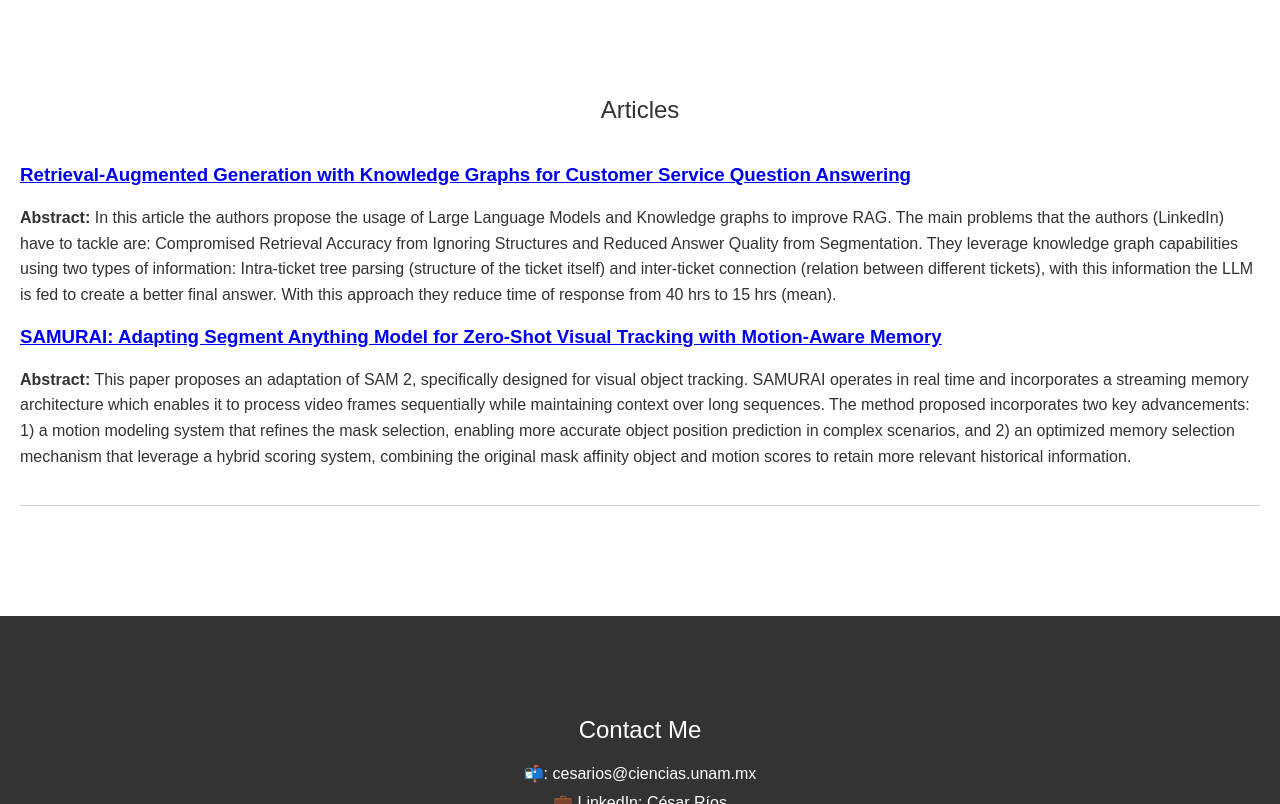
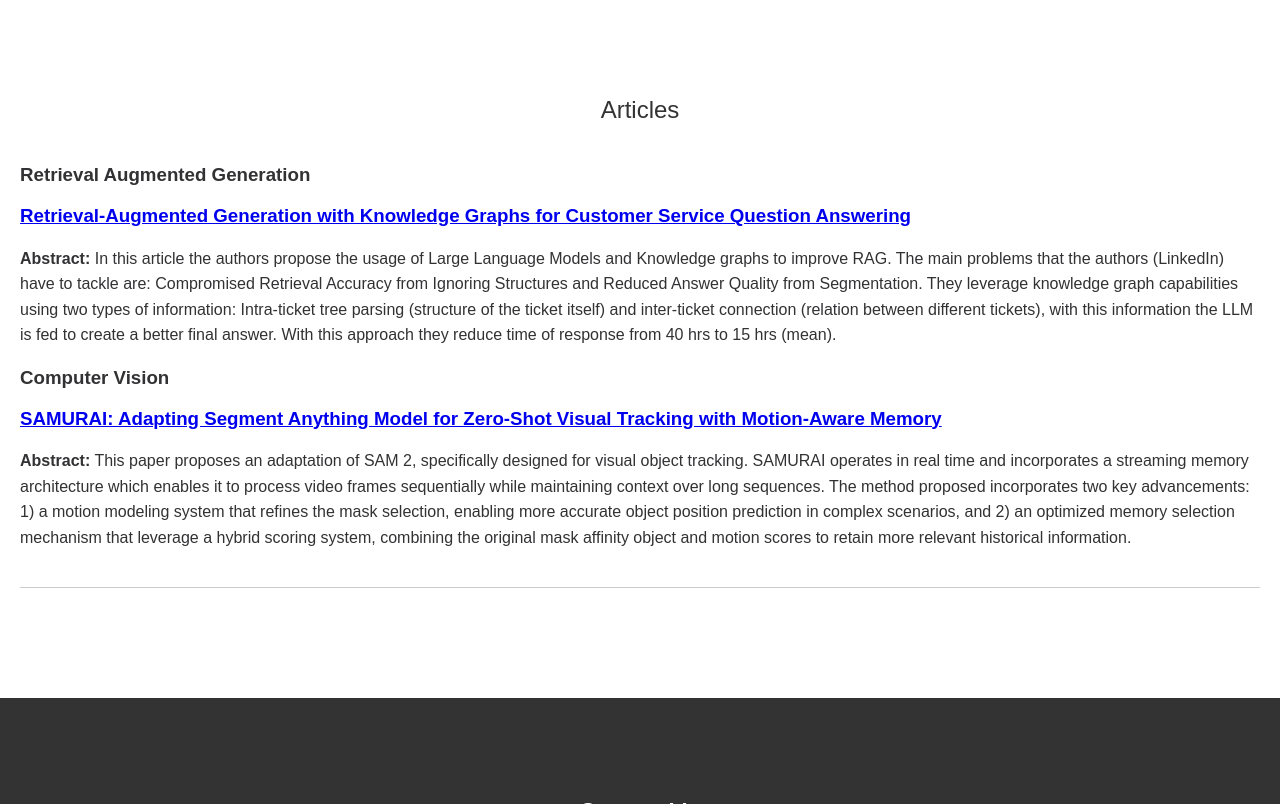
Before and after one commit to Cesarriosd/cesarios, a Jekyll site: the page built from README.md, in a window 1280 px wide and 900 px high, scrolled down 3477 px, cut to the strip 96-900 px from the top of the window. Built offline with Jekyll 4.4.1, drawn with Linux system fonts in a browser that asks for light colours; our own code applies the rules of GitHub Pages for plain Markdown files.

Commit message:
Add subtitiles, intereset section

```diff
--- a/_layouts/default.html
+++ b/_layouts/default.html
@@ -574,8 +574,10 @@ cd<!DOCTYPE html>
     <section id="articles" class="articles">
         <h2>Articles</h2>
         <div class="article">
+            <h3>Retrieval Augmented Generation</h3>
             <h3><a href="https://arxiv.org/pdf/2404.17723">Retrieval-Augmented Generation with Knowledge Graphs for Customer Service Question Answering</a></h3>
             <p><strong>Abstract:</strong> In this article the authors propose the usage of Large Language Models and Knowledge graphs to improve RAG. The main problems that the authors (LinkedIn) have to tackle are: Compromised Retrieval Accuracy from Ignoring Structures and  Reduced Answer Quality from Segmentation. They leverage knowledge graph capabilities using two types of information: Intra-ticket tree parsing (structure of the ticket itself) and inter-ticket connection (relation between different tickets), with this information the LLM is fed to create a better final answer. With this approach they reduce time of response from 40 hrs to 15 hrs (mean).</p>
+            <h3>Computer Vision</h3>
             <h3><a href="https://arxiv.org/html/2411.11922v1">SAMURAI: Adapting Segment Anything Model for Zero-Shot Visual Tracking with Motion-Aware Memory</a></h3>
             <p><strong>Abstract:</strong> This paper proposes an adaptation of SAM 2, specifically designed for visual object tracking. SAMURAI operates in real time and incorporates a streaming memory architecture which enables it to process video frames sequentially  while maintaining context over long sequences. The method proposed incorporates two key advancements: 1) a motion modeling system that refines the mask selection, enabling more accurate object position prediction in complex scenarios, and 2) an optimized memory selection mechanism that leverage a hybrid scoring system, combining the original mask affinity object and motion scores to retain more relevant historical information.</p>
         </div>
```
